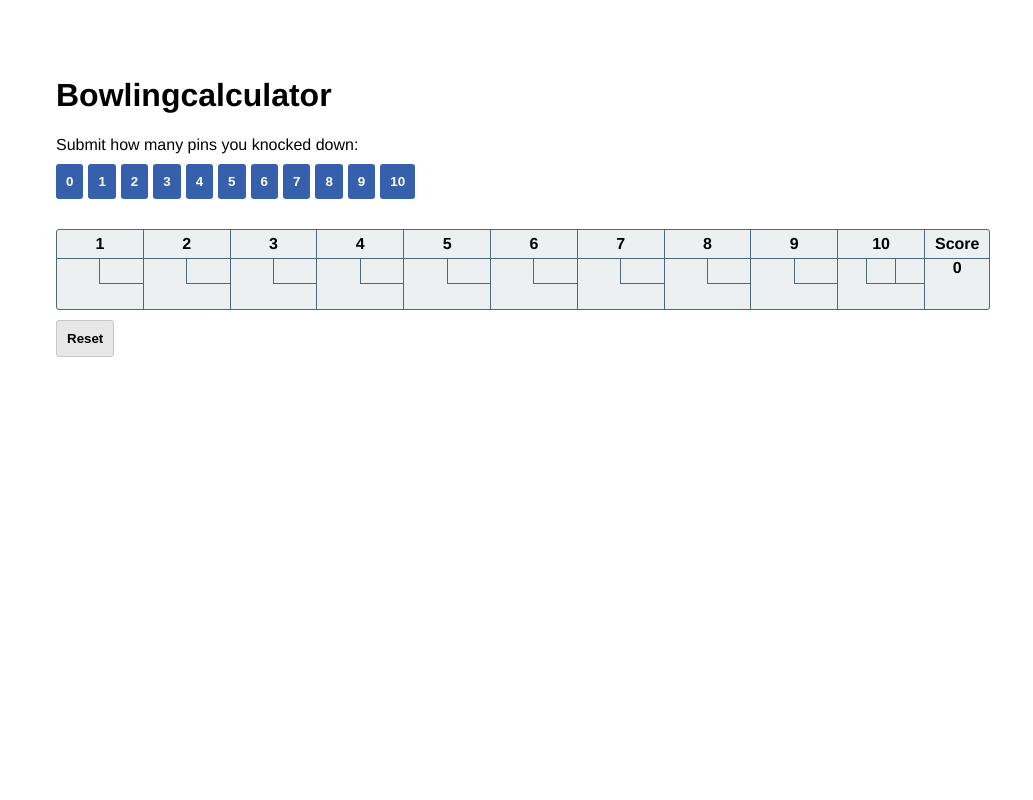
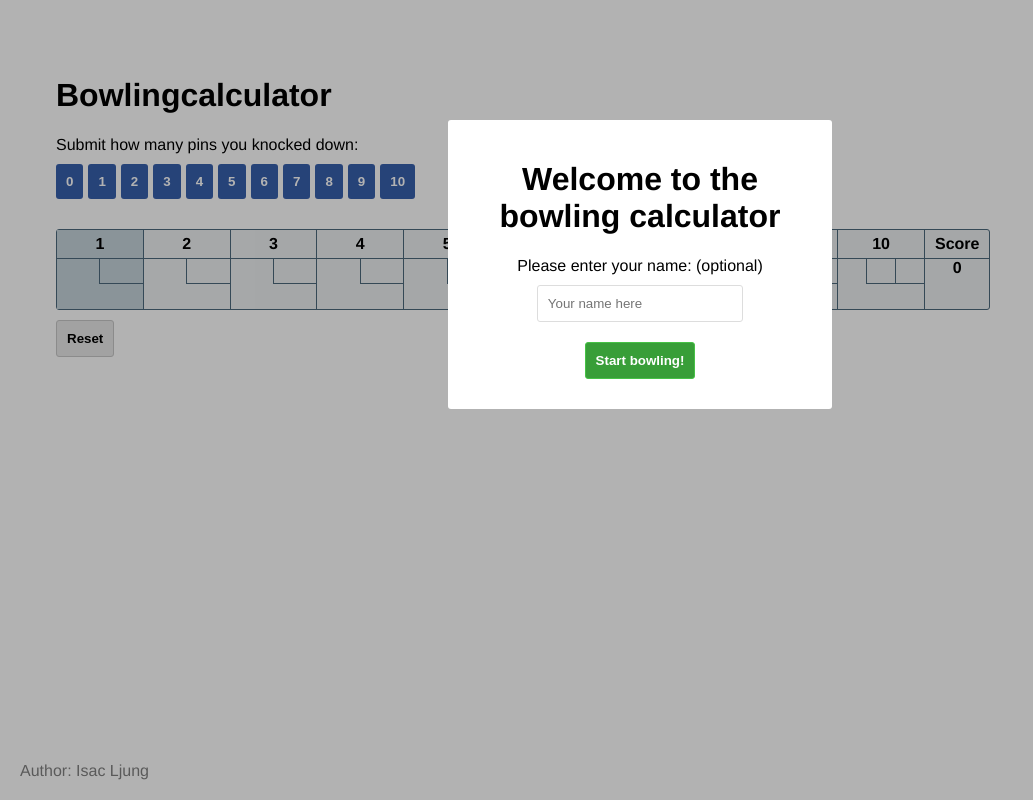
Before and after one commit to sacki5/bowling-calculator, a Vue app: page / in a window 1280 px wide. Shown: the whole page, without its empty margins (0-1033 px from the left). Built offline with nearby package versions, Linux system fonts and the light colour scheme.

Commit message:
Fized small adjustments

```diff
--- a/src/App.vue
+++ b/src/App.vue
@@ -2,9 +2,28 @@
     <div id="app">
         <h1>Bowlingcalculator</h1>
 
+        <modal :visible="showStartModal">
+            <h1>Welcome to the bowling calculator</h1>
+            <label>Please enter your name: (optional)</label>
+            <br /><input
+                v-model="formName"
+                placeholder="Your name here"
+                @keydown.enter="startGame"
+            /><br />
+            <button class="success" @click="startGame">
+                Start bowling!
+            </button>
+        </modal>
+
         <label>Submit how many pins you knocked down:</label>
+
         <score-selector />
+
+        <label v-if="name">Player: {{ name }}</label>
         <score-board />
+
+        <button @click="resetState">Reset</button>
+
         <modal :visible="turn > 9">
             <h1>Finished!</h1>
             <img src="/images/winner.svg" width="70%" />
@@ -15,7 +34,8 @@
 
             <button class="success" @click="resetState">Reset</button>
         </modal>
-        <button @click="resetState">Reset</button>
+
+        <footer-component />
     </div>
 </template>
 
@@ -24,15 +44,29 @@ import { mapState, mapMutations } from 'vuex';
 import scoreSelector from '@/components/scoreSelector';
 import scoreBoard from '@/components/scoreBoard';
 import modal from '@/components/modal';
+import footerComponent from '@/components/footerComponent';
 
 export default {
     components: {
+        footerComponent,
         scoreSelector,
         scoreBoard,
         modal,
     },
-    computed: mapState(['turn', 'score']),
-    methods: mapMutations(['resetState']),
+    data() {
+        return {
+            formName: null,
+            showStartModal: true,
+        };
+    },
+    computed: mapState(['turn', 'score', 'name']),
+    methods: {
+        ...mapMutations(['resetState', 'saveName']),
+        startGame() {
+            this.showStartModal = false;
+            this.saveName(this.formName);
+        },
+    },
 };
 </script>
 
@@ -74,4 +108,12 @@ button {
         color: white;
     }
 }
+
+input {
+    padding: 10px;
+    border-radius: 3px;
+    border: 1px solid #dddddd;
+    width: 60%;
+    margin: 10px 0;
+}
 </style>
--- /dev/null
+++ b/src/components/footerComponent.vue
@@ -0,0 +1,16 @@
+<template>
+    <footer>
+        Author: Isac Ljung
+    </footer>
+</template>
+
+<style lang="scss">
+footer {
+    position: fixed;
+    bottom: 0;
+    left: 0;
+    padding: 20px;
+    width: 100%;
+    color: grey;
+}
+</style>
--- a/src/components/scoreBoard.vue
+++ b/src/components/scoreBoard.vue
@@ -1,32 +1,37 @@
 <template>
     <div class="scoreBoard">
-        <div v-for="(turn, index) in turnScores" :key="index" class="turn">
+        <div
+            v-for="(turnScore, index) in turnScores"
+            :key="index"
+            class="turn"
+            :class="{ active: index === turn }"
+        >
             <div class="turnNumber">
                 {{ index + 1 }}
             </div>
             <div v-if="index !== turnScores.length - 1" class="scoreBox">
                 <div class="firstScore">
-                    {{ turn.first }}
+                    {{ turnScore.first }}
                 </div>
                 <div class="secondScore">
-                    {{ turn.second | bowlingScore(turn.first) }}
+                    {{ turnScore.second | bowlingScore(turnScore.first) }}
                 </div>
                 <div class="totalScore">
-                    {{ turn.total }}
+                    {{ turnScore.total }}
                 </div>
             </div>
             <div v-else class="scoreBox last">
                 <div class="firstScore">
-                    {{ turn.first | bowlingScore }}
+                    {{ turnScore.first | bowlingScore }}
                 </div>
                 <div class="secondScore">
-                    {{ turn.second | bowlingScore(turn.first) }}
+                    {{ turnScore.second | bowlingScore(turnScore.first) }}
                 </div>
                 <div class="thirdScore">
-                    {{ turn.third | bowlingScore(turn.second) }}
+                    {{ turnScore.third | bowlingScore(turnScore.second) }}
                 </div>
                 <div class="totalScore">
-                    {{ turn.total }}
+                    {{ turnScore.total }}
                 </div>
             </div>
         </div>
@@ -56,7 +61,7 @@ export default {
             return value;
         },
     },
-    computed: mapState(['score', 'turnScores']),
+    computed: mapState(['score', 'turnScores', 'turn']),
 };
 </script>
 
@@ -79,6 +84,10 @@ export default {
 .turn {
     flex-basis: 100%;
     flex: 1;
+
+    &.active {
+        background: rgb(198, 211, 219);
+    }
 }
 
 .turnNumber {
--- a/src/index.html
+++ b/src/index.html
@@ -1,6 +1,6 @@
 <html>
     <head>
-        <title>Vue Hello World</title>
+        <title>Bowling scoreboard</title>
     </head>
     <body>
         <div id="app"></div>
--- a/src/store/index.js
+++ b/src/store/index.js
@@ -8,6 +8,7 @@ Vue.use(Vuex);
 
 const getDefaultState = () => {
     return {
+        name: null,
         score: 0,
         turn: 0,
         turnScores: [
--- a/src/store/mutations.js
+++ b/src/store/mutations.js
@@ -25,4 +25,12 @@ export default {
     saveRoll(state, { roll, amount }) {
         state.turnScores[state.turn][roll] = amount;
     },
+
+    /**
+     * @param {*} state
+     * @param {String} name - Players name
+     */
+    saveName(state, name) {
+        state.name = name;
+    },
 };
```
Also changed, not shown: 1 other file (tests, documents, lock files or other folders).
